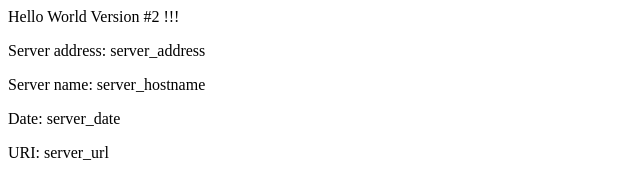
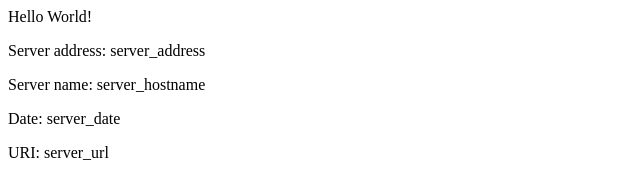
Before and after one commit to 870Shooter/eks-example, a plain HTML site: page src/index.html in a window 1280 px wide. Shown: the whole page, without its empty margins (0-640 px from the left). Drawn offline with Linux system fonts and the light colour scheme.

Commit message:
Revert "v2 updates to home page"
This reverts commit 55a40384cce75099fe84c6ac4e298c5669f51981.

```diff
--- a/src/index.html
+++ b/src/index.html
@@ -2,7 +2,7 @@
 <title>Hello World</title>
 </head>
 <div class="info">
-<h>Hello World Version #2 !!!</h>
+<h>Hello World!</h>
 <p><span>Server&nbsp;address:</span> <span>server_address</span></p>
 <p><span>Server&nbsp;name:</span> <span>server_hostname</span></p>
 <p class="smaller"><span>Date:</span> <span>server_date</span></p>
```
